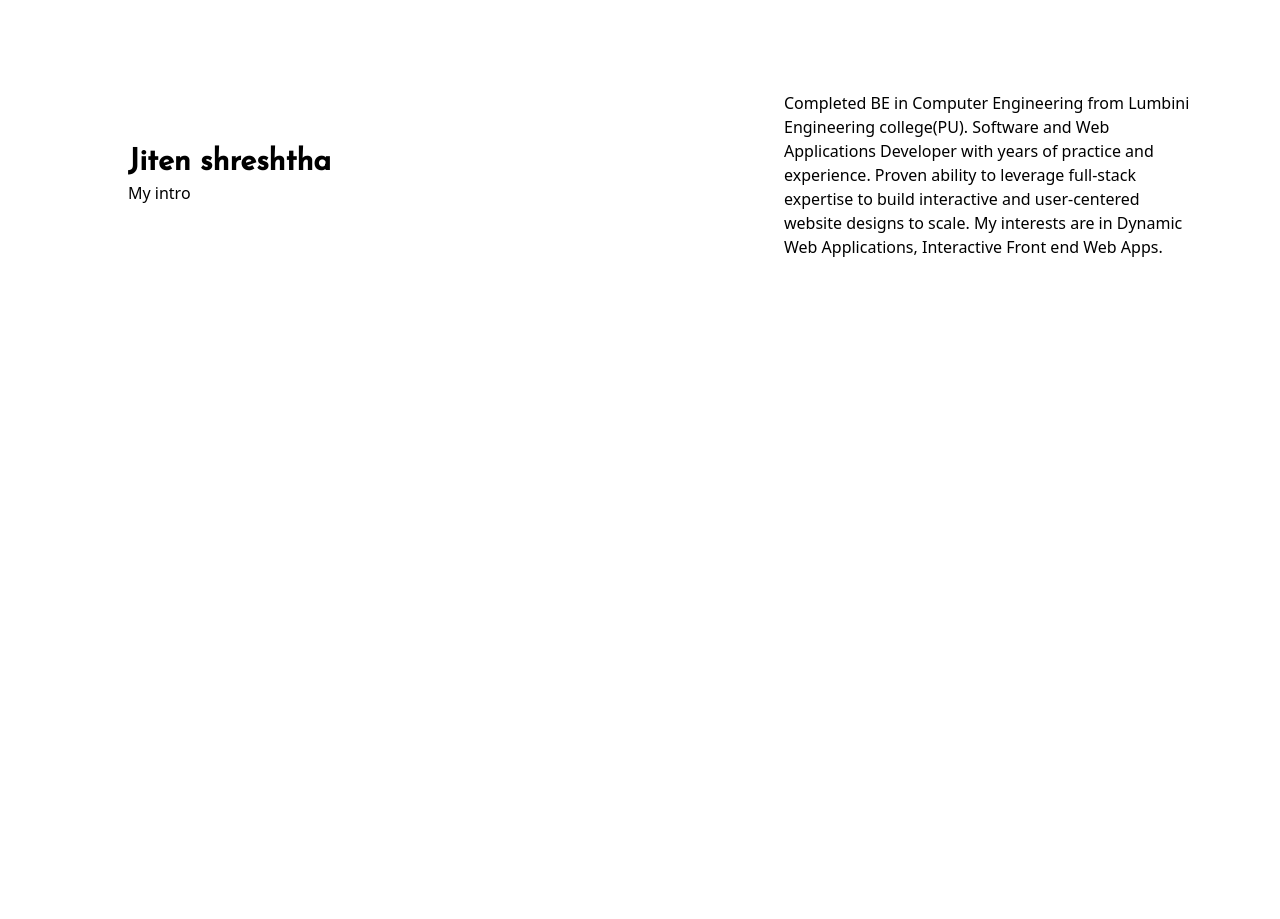
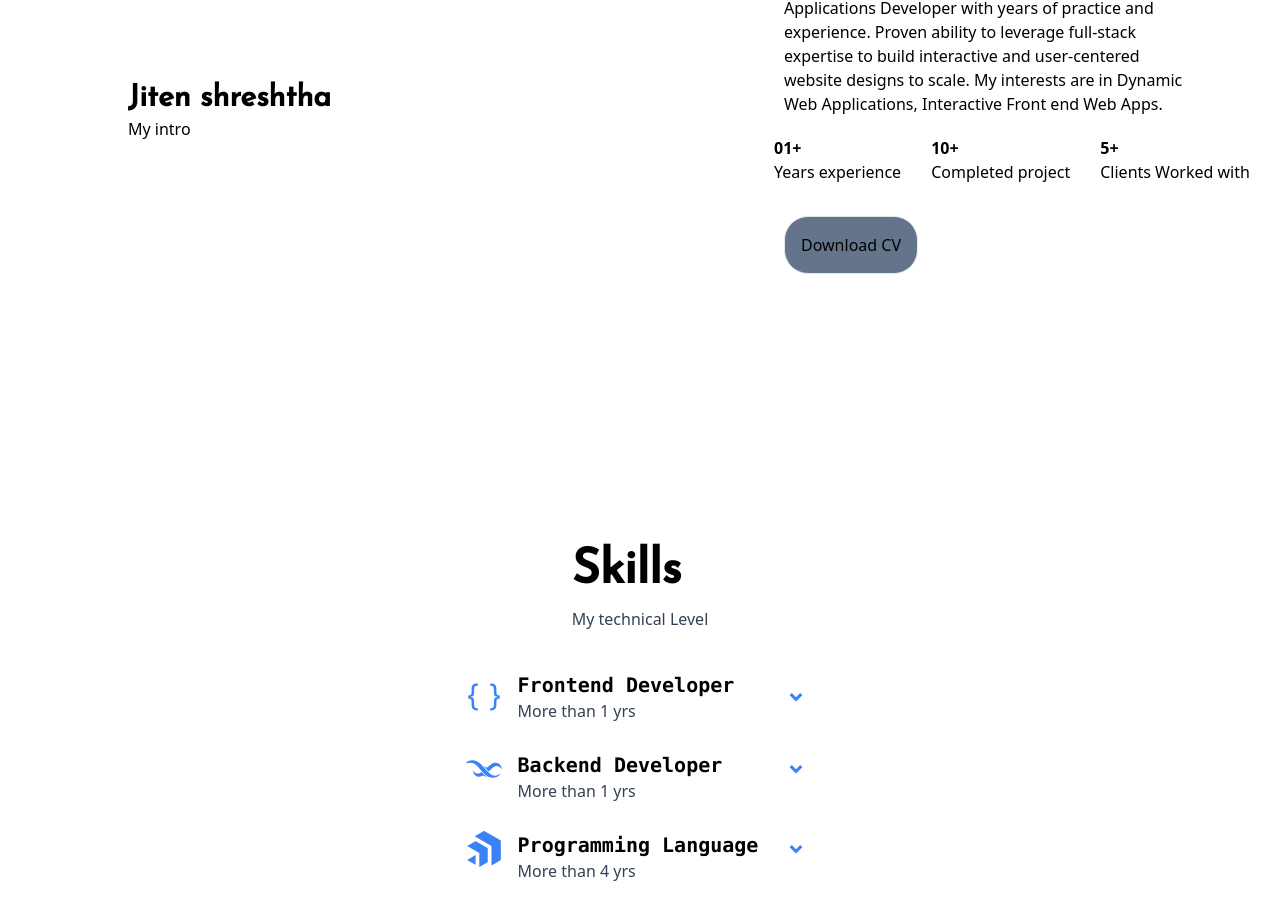
Before and after one commit to jitenshreshtha/Portfolio, a React (Create React App) app: page / in a window 1280 px wide. Shown: the part 1133-2052 px from the top of the page. Before the commit the page ends 1708 px from the top, so only its background shows below. Built offline with nearby package versions, Linux system fonts and the light colour scheme.

Commit message:
skills added

```diff
--- a/package.json
+++ b/package.json
@@ -10,6 +10,7 @@
     "postcss": "^8.4.23",
     "react": "^18.2.0",
     "react-dom": "^18.2.0",
+    "react-icons": "^4.8.0",
     "react-router-dom": "^6.11.1",
     "react-scripts": "5.0.1",
     "web-vitals": "^2.1.4"
--- a/src/Components/About.jsx
+++ b/src/Components/About.jsx
@@ -6,19 +6,36 @@ function About() {
       <div className="flex justify-center h-7">
         <p className="font-roboto font-extrabold text-5xl">About Me</p>
       </div>
-      <div className="flex justify-between items-center h-full">
-        <div className="ml-32 w-full"><p className="font-roboto font-extrabold text-3xl ">Jiten shreshtha</p>
-        <p>My intro</p>
+      <div className="flex justify-between items-center h-full pb-32">
+        <div className="ml-32 w-full">
+          <p className="font-roboto font-extrabold text-3xl ">
+            Jiten shreshtha
+          </p>
+          <p>My intro</p>
         </div>
         <div className="w-full">
-            <p className="mx-10 px-10 w-auto">Completed BE in Computer Engineering from Lumbini Engineering college(PU).
-                Software and Web Applications Developer with years of practice and experience.
-                Proven ability to leverage full-stack expertise to build interactive and user-centered website designs to scale.
-                My interests are in Dynamic Web Applications, Interactive Front end Web Apps.
-            </p>
+          <p className="mx-10 px-10 w-auto">
+            Completed BE in Computer Engineering from Lumbini Engineering
+            college(PU). Software and Web Applications Developer with years of
+            practice and experience. Proven ability to leverage full-stack
+            expertise to build interactive and user-centered website designs to
+            scale. My interests are in Dynamic Web Applications, Interactive
+            Front end Web Apps.
+          </p>
+          <div className="flex justify-evenly mt-5 ml-10">
+            <div><p className="font-bold">01+</p>
+            <p>Years experience</p></div>
+            <div><p className="font-bold">10+</p>
+            <p>Completed project</p></div>
             <div>
+                <p className="font-bold">5+</p>
+                <p>Clients Worked with</p>
+            </div>
+          </div>
+          <div className="ml-20 mt-8">
 
-            </div>
+          <button className="p-4 bg-slate-500 border rounded-3xl hover:text-white hover:bg-slate-900 ">Download CV</button>
+          </div>
         </div>
       </div>
     </div>
--- a/src/Components/Header.jsx
+++ b/src/Components/Header.jsx
@@ -2,6 +2,7 @@ import React from "react";
 import { Link } from "react-router-dom";
 import Content from "./Content";
 import About from "./About";
+import Skills from "./Skills";
 
 function Header() {
   return (
@@ -39,6 +40,7 @@ function Header() {
     </div>
     <Content />
     <About />
+    <Skills />
     </div>
   );
 }
--- /dev/null
+++ b/src/Components/Skills.jsx
@@ -0,0 +1,44 @@
+import React from "react";
+import {BsBraces} from 'react-icons/bs';
+import {RiArrowDropDownLine} from 'react-icons/ri';
+import {SiBackendless} from 'react-icons/si';
+import {SiProgress} from 'react-icons/si';
+
+function Skills() {
+  return (
+    <div className="flex flex-col items-center">
+      <div>
+        <p className="font-roboto font-extrabold text-5xl">Skills</p>
+        <p className="mt-3 text-slate-700">My technical Level</p>
+      </div>
+      <div className="h-screen mt-10">
+        <div className="flex gap-4 items-center">
+          <div><BsBraces className="text-4xl text-blue-500"/></div>
+          <div>
+            <p className="font-mono font-extrabold text-xl">Frontend Developer</p>
+            <p className="text-slate-700">More than 1 yrs</p>
+          </div>
+          <div><RiArrowDropDownLine className="text-4xl text-blue-500 ml-7"/></div>
+        </div>
+        <div className="flex gap-4 mt-7">
+          <div><SiBackendless className="text-4xl text-blue-500"/></div>
+          <div>
+            <p className="font-mono font-extrabold text-xl">Backend Developer</p>
+            <p className="text-slate-700">More than 1 yrs</p>
+          </div>
+          <div><RiArrowDropDownLine className="text-4xl text-blue-500 ml-10"/></div>
+        </div>
+        <div className="flex gap-4 mt-7">
+          <div><SiProgress className="text-4xl text-blue-500"/></div>
+          <div>
+            <p className="font-mono font-extrabold text-xl">Programming Language</p>
+            <p className="text-slate-700">More than 4 yrs</p>
+          </div>
+          <div><RiArrowDropDownLine className="text-4xl text-blue-500 ml-1"/></div>
+        </div>
+      </div>
+    </div>
+  );
+}
+
+export default Skills;
```
Also changed, not shown: 1 other file (tests, documents, lock files or other folders).
